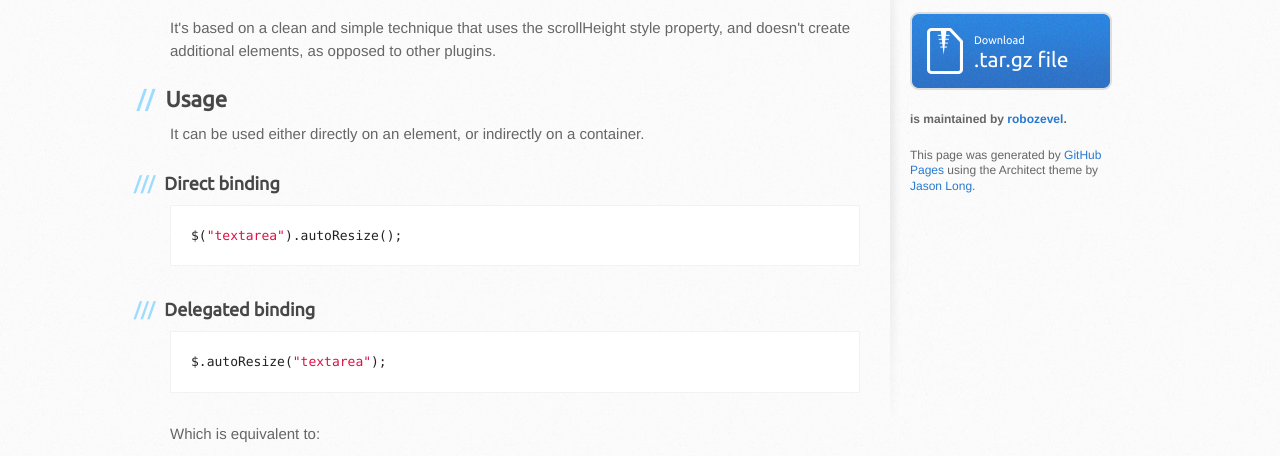
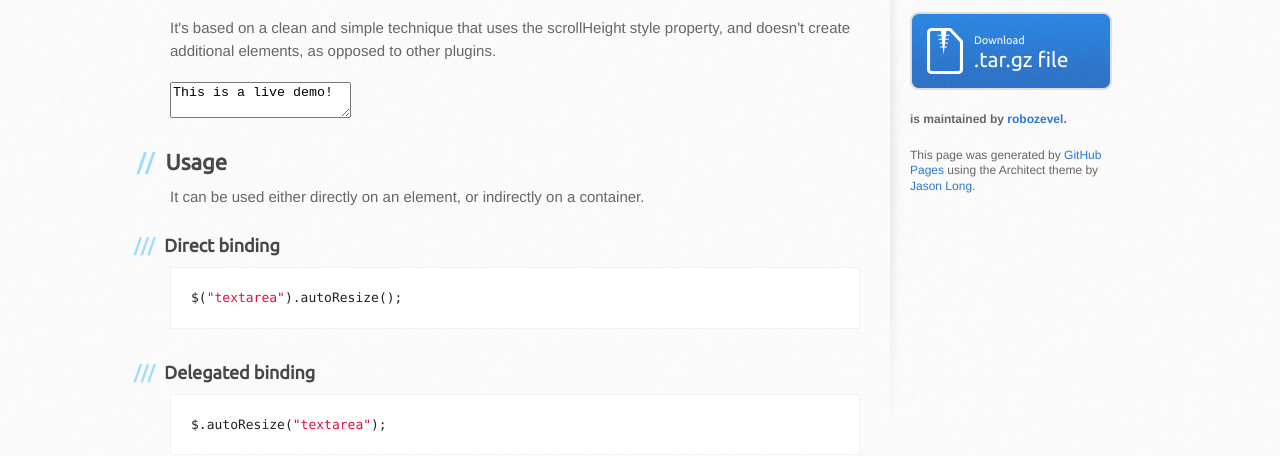
Before and after one commit to robozevel/jquery-autoResize, a plain HTML site: page index.html in a window 1280 px wide. Shown: the part 354-810 px from the top of the page. Drawn offline with Linux system fonts and the light colour scheme.

Commit message:
Update index.html

```diff
--- a/index.html
+++ b/index.html
@@ -34,6 +34,8 @@
 <p>autoResize is a plugin for auto-resizing textareas, expanding them to fit the text as you type.</p>
 
 <p>It's based on a clean and simple technique that uses the scrollHeight style property, and doesn't create additional elements, as opposed to other plugins.</p>
+
+<p><textarea>This is a live demo!</textarea></p>
 
 <h2>
 <a name="usage" class="anchor" href="#usage"><span class="octicon octicon-link"></span></a>Usage</h2>
```
